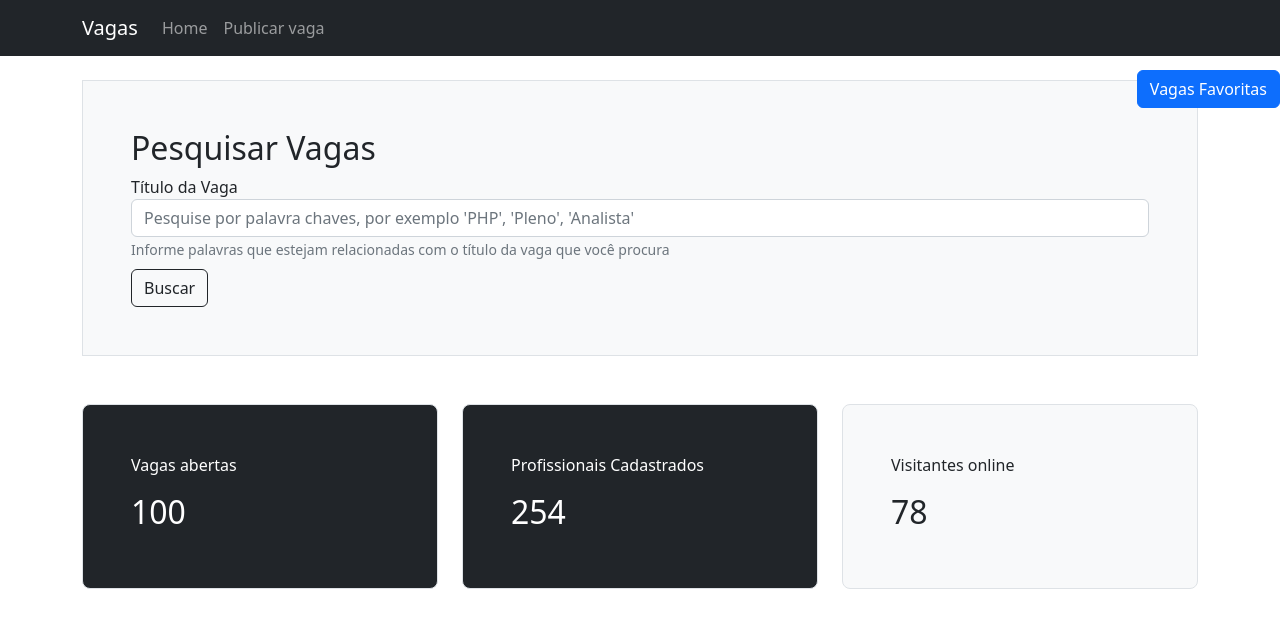
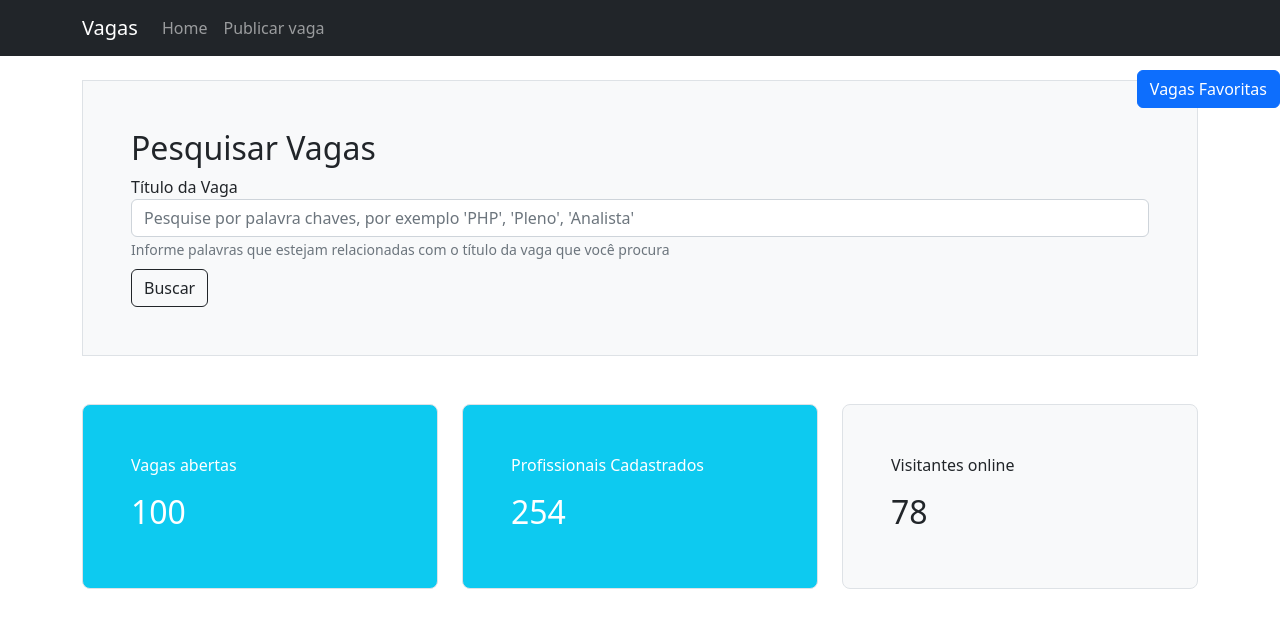
Before and after one commit to UesleiBoing/vagas-front, a Vue app: page / in a window 1280 px wide. Shown: the top 628 px of the page. Built offline with nearby package versions, Linux system fonts and the light colour scheme.

Commit message:
Card azul

```diff
--- a/src/components/views/HomePadrao.vue
+++ b/src/components/views/HomePadrao.vue
@@ -31,11 +31,11 @@
 
     <div class="row mt-5">
       <div class="col-4">
-        <indicador-padrao titulo="Vagas abertas" indicador="100" bg="bg-dark" color="text-white"></indicador-padrao>
+        <indicador-padrao titulo="Vagas abertas" indicador="100" bg="bg-info" color="text-white"></indicador-padrao>
       </div>
 
       <div class="col-4">
-        <indicador-padrao titulo="Profissionais Cadastrados" indicador="254" bg="bg-dark" color="text-white"></indicador-padrao>
+        <indicador-padrao titulo="Profissionais Cadastrados" indicador="254" bg="bg-info" color="text-white"></indicador-padrao>
       </div>
 
       <div class="col-4">
```
